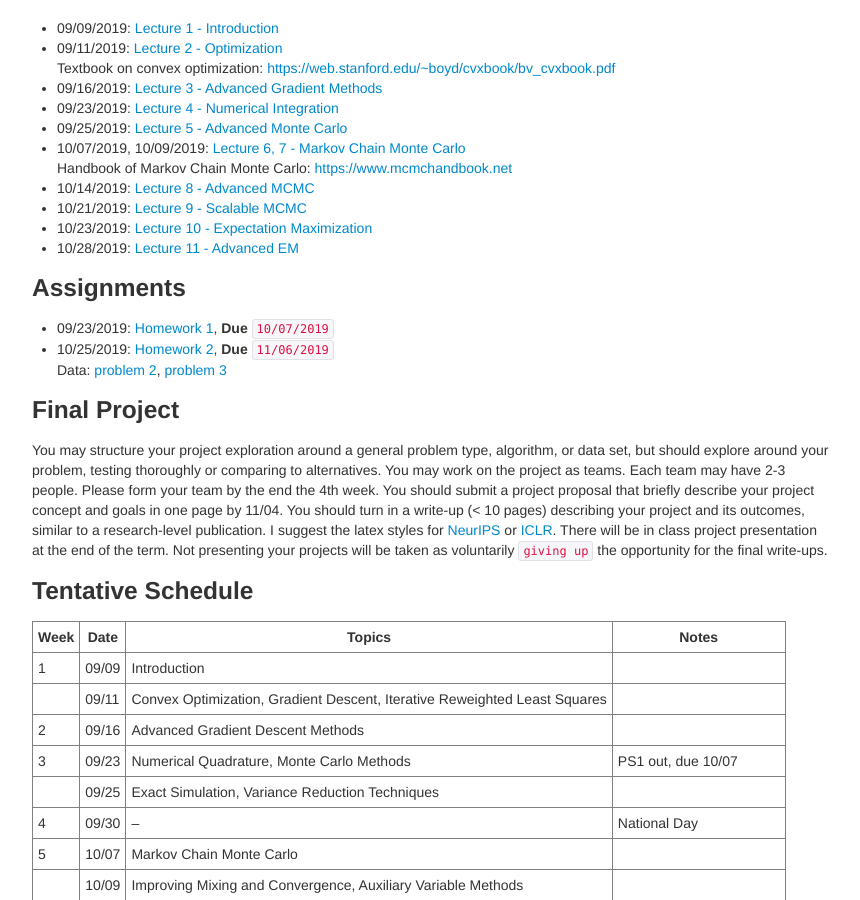
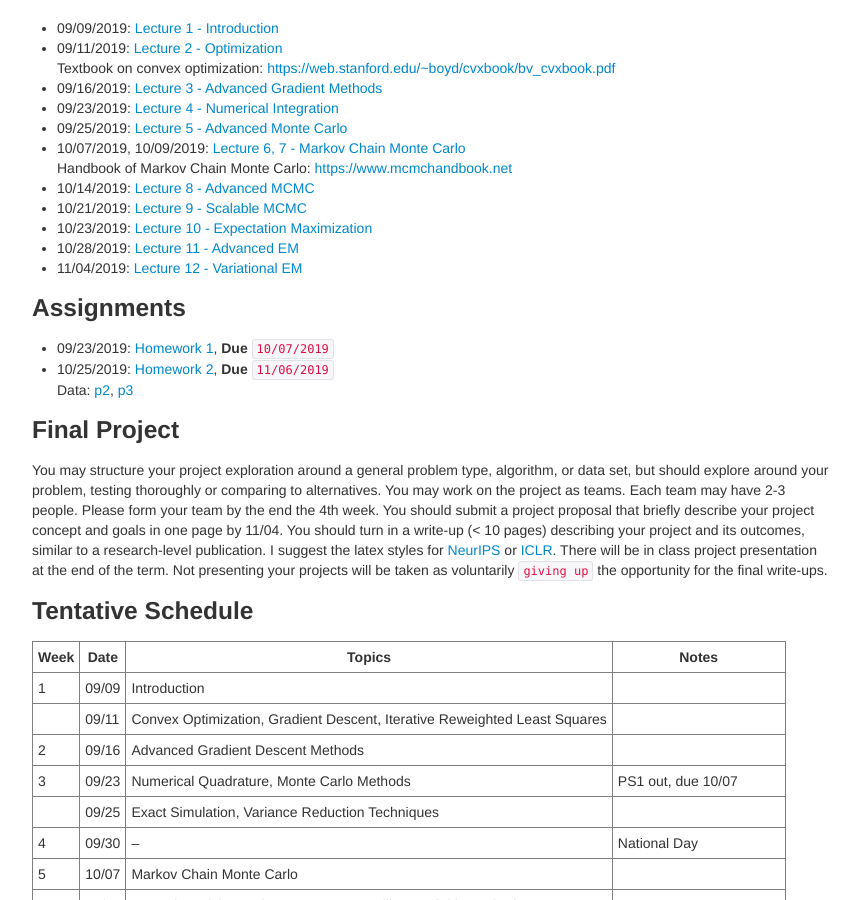
Before and after one commit to zcrabbit/zcrabbit.github.io, a Jekyll site: the page built from courses/mcs-f19.md, in a window 1280 px wide and 900 px high, scrolled down 1145 px. Shown: the whole window, without its empty margins (208-1068 px from the left). Built offline with Jekyll 4.4.1, drawn with Linux system fonts in a browser that asks for light colours.

Commit message:
lecture 12 out

```diff
--- a/courses/mcs-f19.md
+++ b/courses/mcs-f19.md
@@ -49,11 +49,13 @@ We will use python during the course. A good Python tutorial is available at <ht
 - 10/21/2019: [Lecture 9 - Scalable MCMC]({{sites.baseurl}}/static/slides/mcs_fall19/lec09.pdf)
 - 10/23/2019: [Lecture 10 - Expectation Maximization]({{sites.baseurl}}/static/slides/mcs_fall19/lec10.pdf)
 - 10/28/2019: [Lecture 11 - Advanced EM]({{sites.baseurl}}/static/slides/mcs_fall19/lec11.pdf)
+- 11/04/2019: [Lecture 12 - Variational EM]({{sites.baseurl}}/static/slides/mcs_fall19/lec12.pdf)
+
 
 ### Assignments
 - 09/23/2019: [Homework 1]({{sites.baseurl}}/static/slides/mcs_fall19/hw01.pdf), **Due** `10/07/2019`
 - 10/25/2019: [Homework 2]({{sites.baseurl}}/static/slides/mcs_fall19/hw02.pdf), **Due** `11/06/2019`
-  Data: [problem 2]({{sites.baseurl}}/static/datasets/mcs_hw2_p2_data.npy), [problem 3]({{sites.baseurl}}/static/datasets/mcs_hw2_p3_data.npy)
+  Data: [p2]({{sites.baseurl}}/static/datasets/mcs_hw2_p2_data.npy), [p3]({{sites.baseurl}}/static/datasets/mcs_hw2_p3_data.npy)
 
 ### Final Project
 You may structure your project exploration around a general problem type, algorithm, or data set, but should explore around your problem, testing thoroughly or comparing to alternatives. You may work on the project as teams. Each team may have 2-3 people. Please form your team by the end the 4th week. You should submit a project proposal that briefly describe your project concept and goals in one page by 11/04. You should turn in a write-up (< 10 pages) describing your project and its outcomes, similar to a research-level publication. I suggest the latex styles for [NeurIPS](https://nips.cc/Conferences/2019/PaperInformation/StyleFiles) or [ICLR](https://iclr.cc/Conferences/2019/CallForPapers). There will be in class project presentation at the end of the term. Not presenting your projects will be taken as voluntarily `giving up` the opportunity for the final write-ups.
```
Also changed, not shown: 3 other files.
